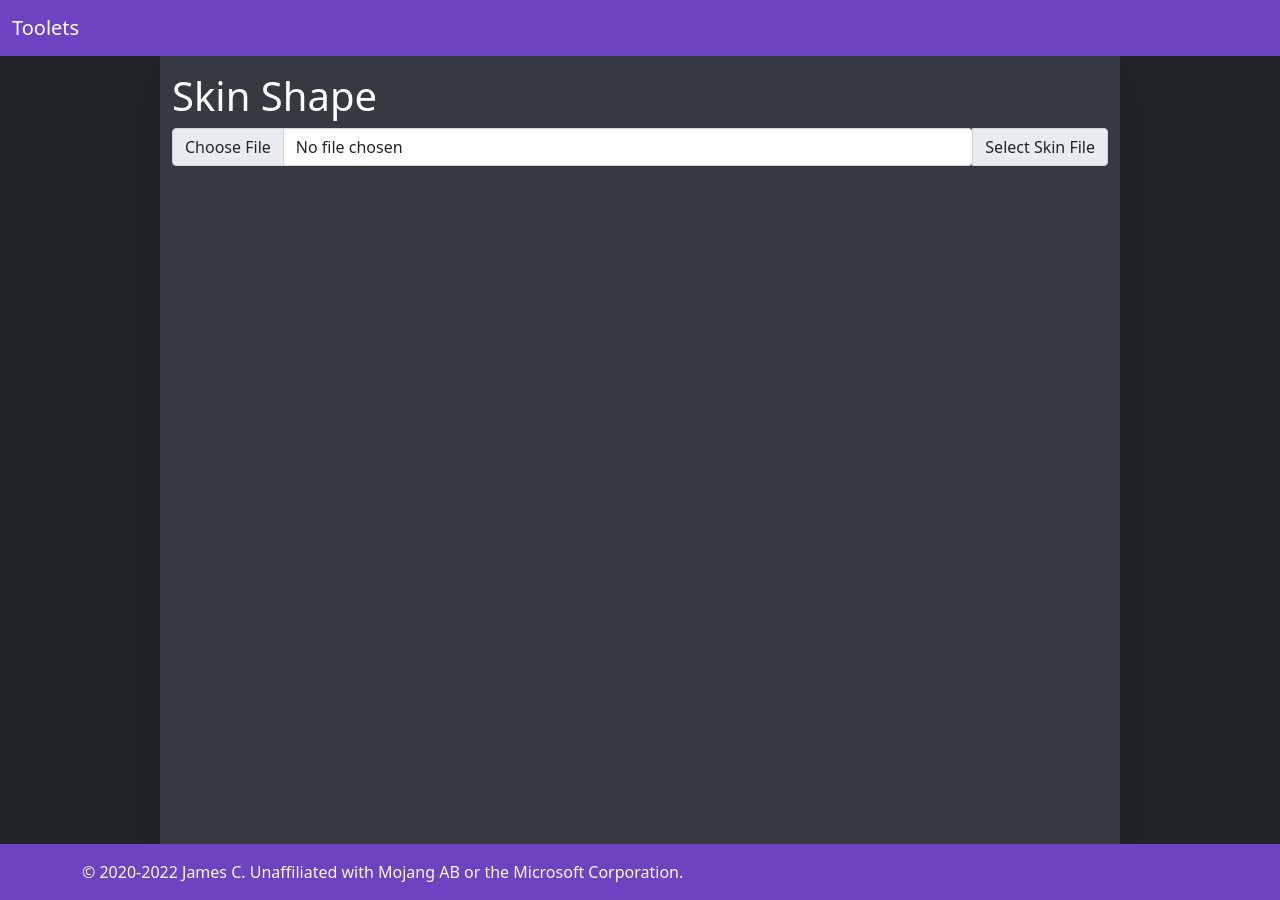
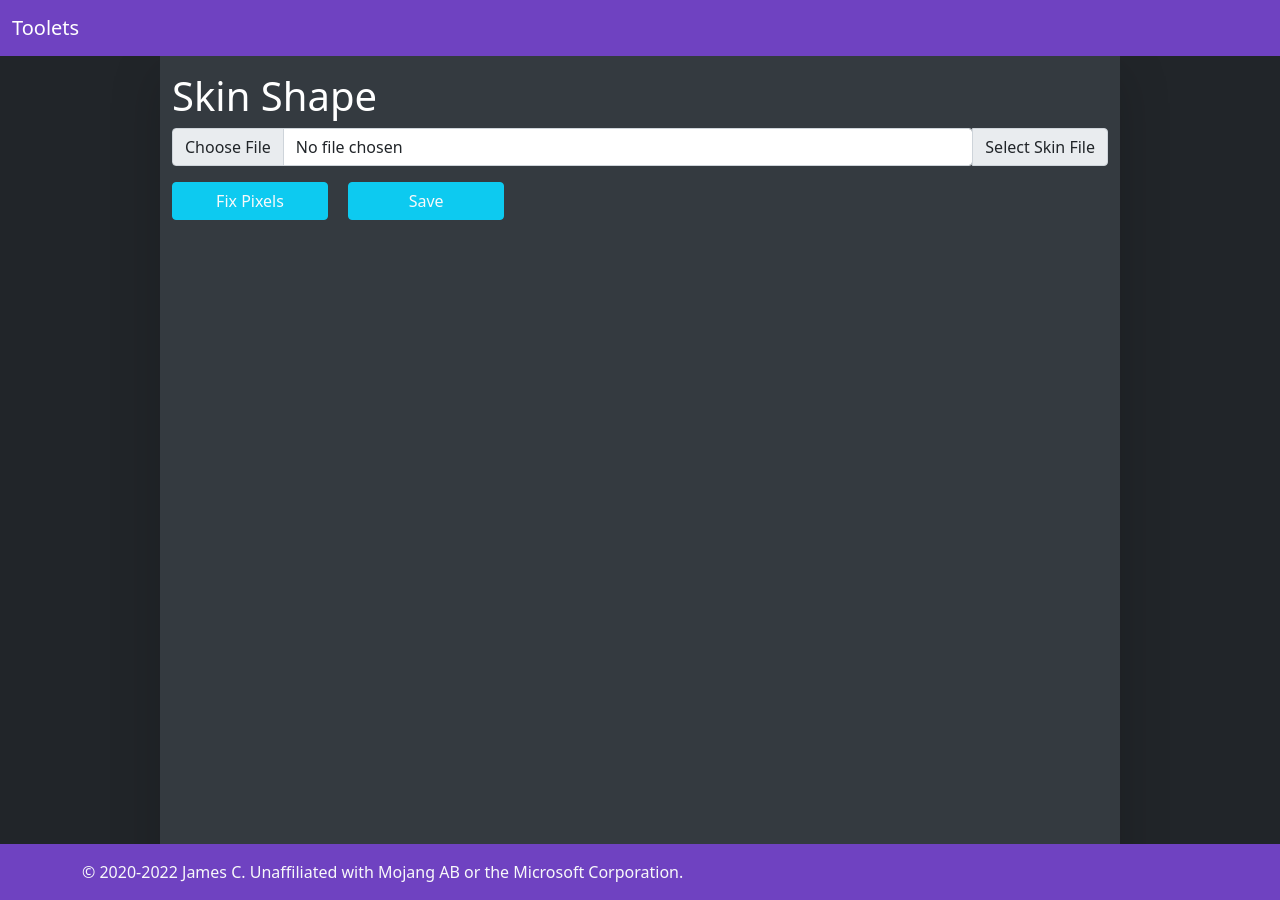
Before and after one commit to JamesMCo/toolets, a Jekyll site: the page built from skinshape/index.html, in a window 1280 px wide. Built offline with Jekyll 4.4.1, drawn with Linux system fonts in a browser that asks for light colours.

Commit message:
Set up basic layout for skinshape page

```diff
--- a/skinshape/index.html
+++ b/skinshape/index.html
@@ -6,6 +6,14 @@ tool: true
 ---
 {% include file_input.html id="file" accept=".png" label_right="Select Skin File" onchange="handle_file_change(event)" %}
 
-<img id="output">
+{% include button.html id="mask_button" type="btn-secondary text-light" classes="col-2 mb-3 me-3" onclick="mask()" message="Fix Pixels" %}
+{% include button.html id="save_button" type="btn-secondary text-light" classes="col-2 mb-3 me-3" onclick="save()" message="Save" %}
+
+
+<div class="row">
+    <div class="col-md-6 offset-md-3">
+        <img id="output" style="width: 100%; image-rendering: pixelated;">
+    </div>
+</div>
 
 <script type="text/javascript" src="skinshape.js"></script>
--- a/skinshape/skinshape.js
+++ b/skinshape/skinshape.js
@@ -17,3 +17,11 @@ handle_file_change = async (event) => {
         output.src = event.target.result;
     }
 }
+
+mask = () => {
+    console.log("Not implemented");
+}
+
+save = () => {
+    console.log("Not implemented");
+}
```
